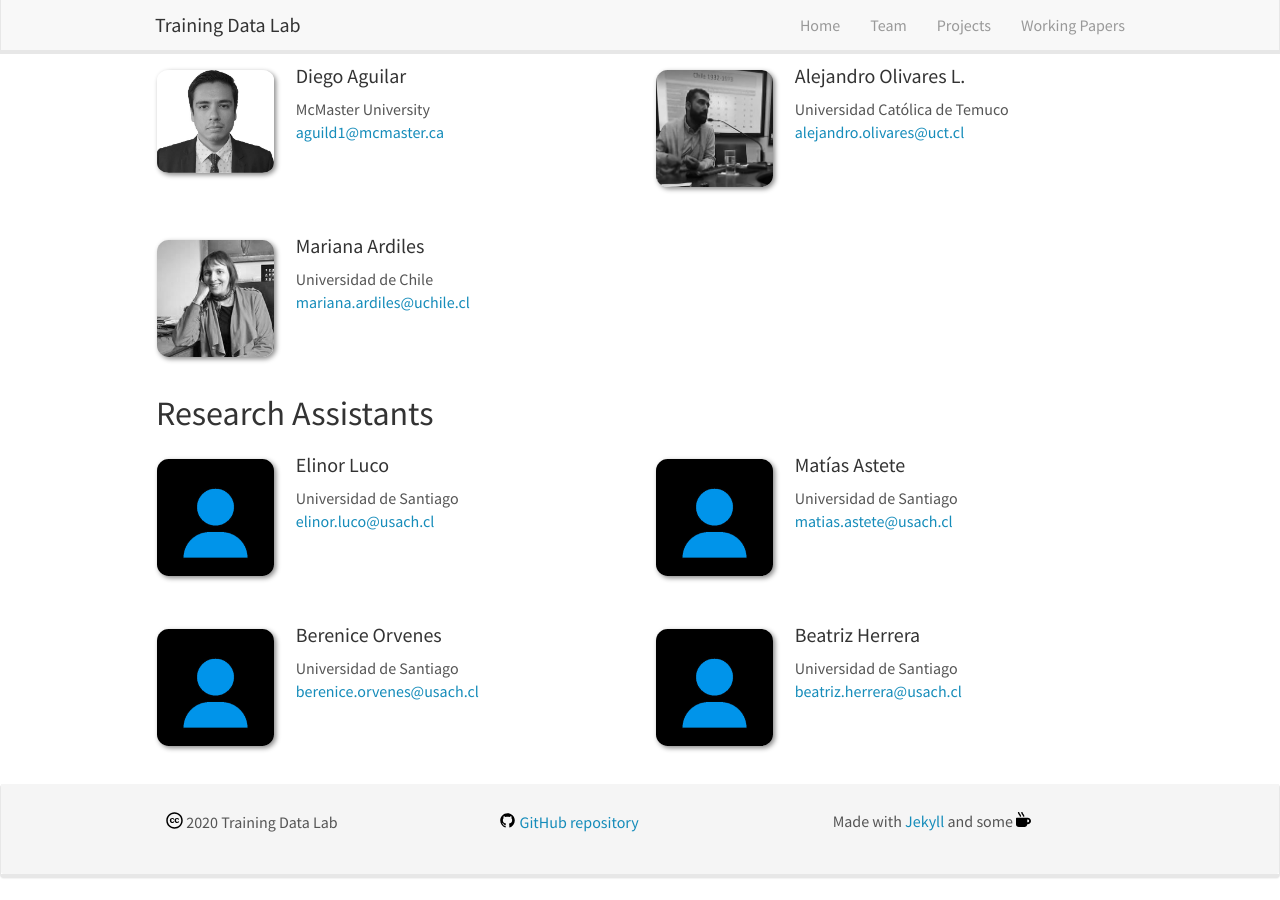
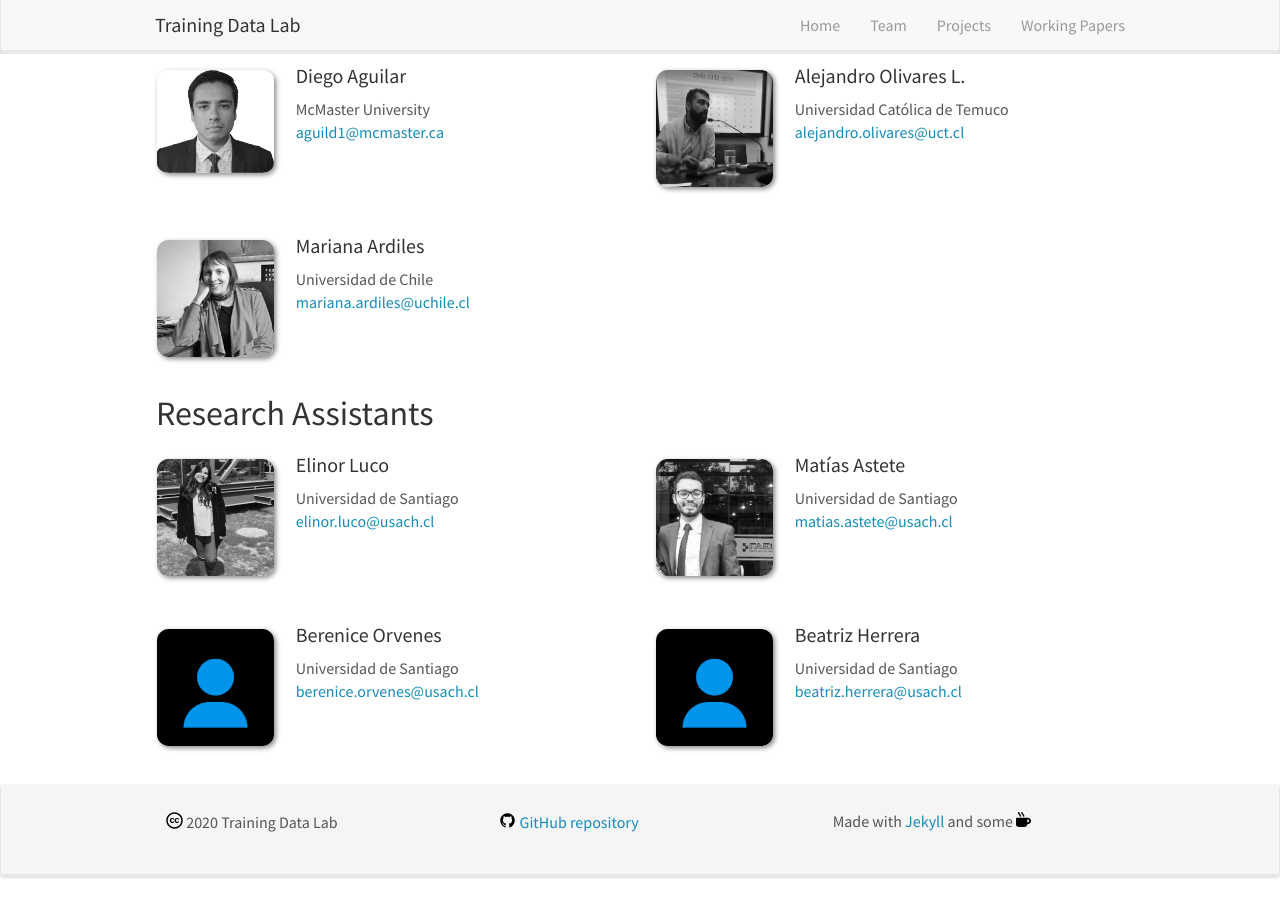
Before and after one commit to training-datalab/old-training-datalab.com, a Jekyll site: the page built from _pages/team.md, in a window 1280 px wide and 900 px high, scrolled down 551 px. Built offline with Jekyll 4.4.1, drawn with Linux system fonts in a browser that asks for light colours; nearby versions of some CDN libraries.

Commit message:
Update research_assistants.yml

```diff
--- a/_data/research_assistants.yml
+++ b/_data/research_assistants.yml
@@ -1,5 +1,5 @@
 - name: Elinor Luco
-  photo: avatar.jpg
+  photo: eluco.jpg
   info1: Universidad de Santiago
   email: elinor.luco@usach.cl
   info2:
@@ -7,7 +7,7 @@
   website:
 
 - name: Matías Astete
-  photo: avatar.jpg
+  photo: mastete.jpg
   info1: Universidad de Santiago
   email: matias.astete@usach.cl
   info2:
```
